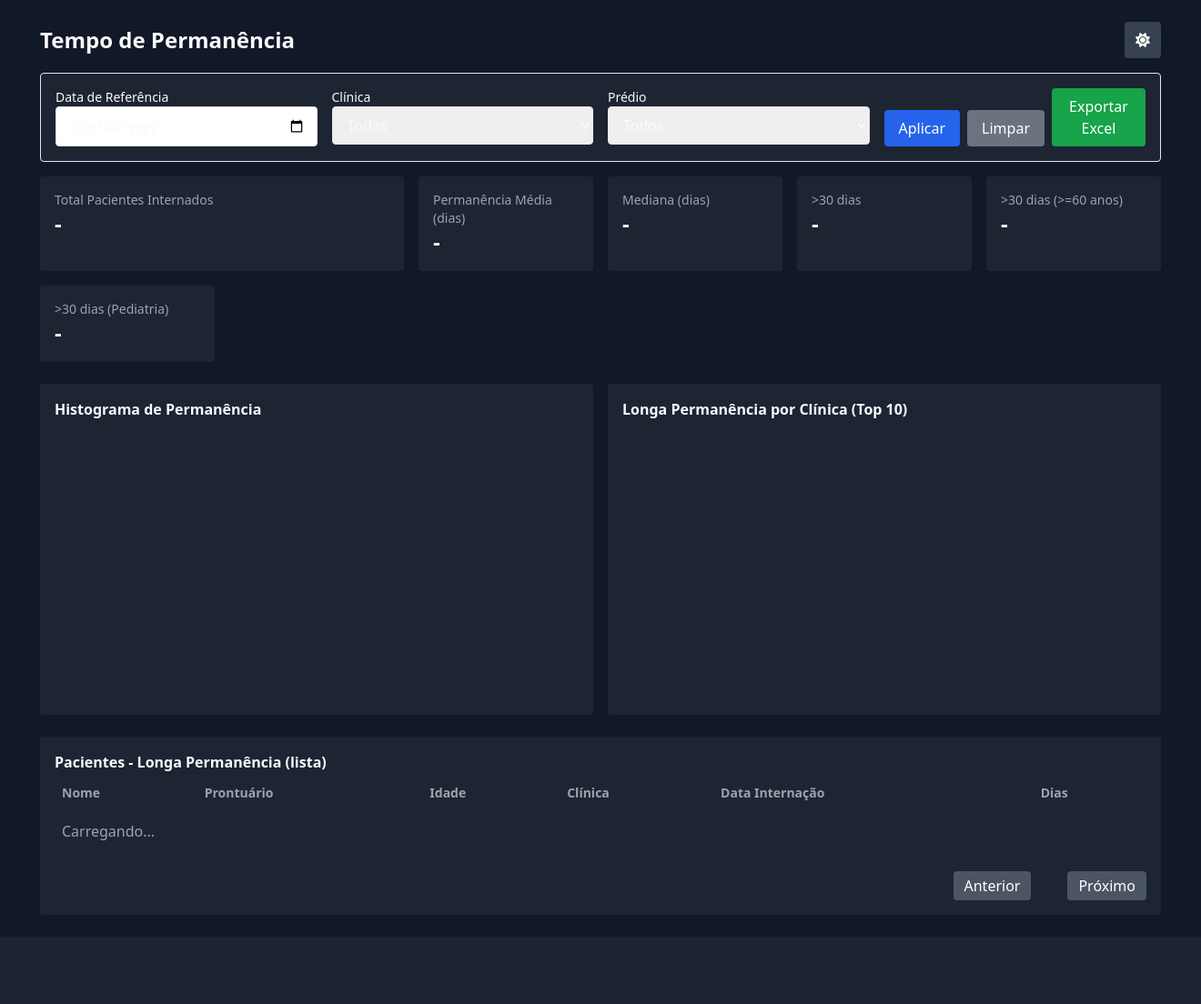
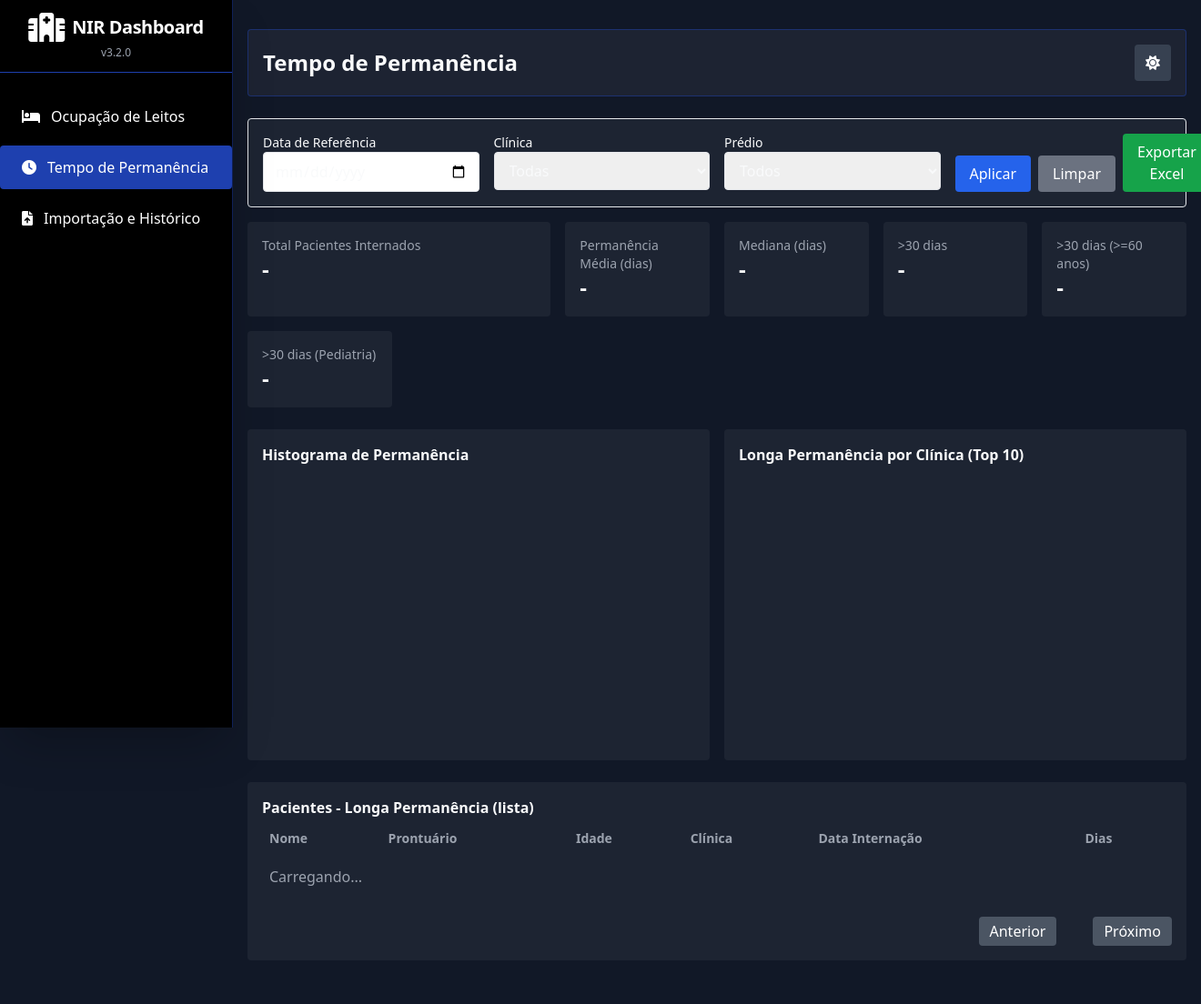
Before and after one commit to joabeoliveira/ocupacao, a Flask app: page /tempo_permanencia in a window 1320 px wide. Shown: the whole page at 91% size. Before the commit the page ends 990 px from the top, so only its background shows below. Run offline with Flask 3, Linux system fonts and the light colour scheme; a map, chart or similar area stays blank; some libraries are stand-ins or nearby versions.

Commit message:
Add Tempo de Permanência to sidebar navigation in all pages

```diff
--- a/templates/index.html
+++ b/templates/index.html
@@ -104,6 +104,12 @@
                         <a href="/painel" class="flex items-center px-6 py-3 hover:bg-blue-800 rounded transition">
                             <i class="fas fa-bed mr-3"></i>
                             Ocupação de Leitos
+                        </a>
+                    </li>
+                    <li>
+                        <a href="/tempo_permanencia" class="flex items-center px-6 py-3 hover:bg-blue-800 rounded transition">
+                            <i class="fas fa-clock mr-3"></i>
+                            Tempo de Permanência
                         </a>
                     </li>
                     <li>
--- a/templates/painel.html
+++ b/templates/painel.html
@@ -103,6 +103,12 @@
                         <a href="/painel" class="flex items-center px-6 py-3 bg-blue-800 rounded transition">
                             <i class="fas fa-bed mr-3"></i>
                             Ocupação de Leitos
+                        </a>
+                    </li>
+                    <li>
+                        <a href="/tempo_permanencia" class="flex items-center px-6 py-3 hover:bg-blue-800 rounded transition">
+                            <i class="fas fa-clock mr-3"></i>
+                            Tempo de Permanência
                         </a>
                     </li>
                     <li>
--- a/templates/tempo_permanencia.html
+++ b/templates/tempo_permanencia.html
@@ -12,23 +12,66 @@
             --bg-primary: #111827;
             --text-primary: #F9FAFB;
             --card-bg: linear-gradient(to bottom right, #1F2937, #111827);
+            --sidebar-bg: #000000;
+            --border-color: rgba(30, 64, 175, 0.5);
         }
         [data-theme="light"] {
             --bg-primary: #F3F4F6;
             --text-primary: #111827;
             --card-bg: linear-gradient(to bottom right, #FFFFFF, #F9FAFB);
+            --sidebar-bg: #1E3A8A;
+            --border-color: rgba(59, 130, 246, 0.3);
         }
         .bg-theme { background: var(--bg-primary); color: var(--text-primary); }
     </style>
 </head>
 <body class="bg-theme font-sans" style="min-height:100vh;">
-    <div class="container mx-auto p-6">
-        <div class="flex items-center justify-between mb-4">
-            <h1 class="text-2xl font-bold">Tempo de Permanência</h1>
-            <div>
-                <button onclick="toggleTheme()" id="theme-toggle" class="px-3 py-2 bg-gray-700 text-white rounded"><i id="theme-icon" class="fas fa-sun"></i></button>
+    <!-- Sidebar -->
+    <div class="flex">
+        <aside class="w-64 h-screen text-white flex flex-col fixed left-0 top-0 z-10 shadow-2xl" style="background-color: var(--sidebar-bg); border-right: 1px solid var(--border-color);">
+            <div class="flex flex-col items-center justify-center h-20 py-2" style="border-bottom: 1px solid #1E40AF;">
+                <div class="flex items-center">
+                    <i class="fas fa-hospital-alt fa-2x mr-2"></i>
+                    <span class="font-semibold text-xl tracking-tight">NIR Dashboard</span>
+                </div>
+                <span class="text-xs text-gray-400 mt-1" id="app-version">v3.2.0</span>
             </div>
-        </div>
+            <nav class="flex-1 py-6">
+                <ul class="space-y-2">
+                    <li>
+                        <a href="/painel" class="flex items-center px-6 py-3 hover:bg-blue-800 rounded transition">
+                            <i class="fas fa-bed mr-3"></i>
+                            Ocupação de Leitos
+                        </a>
+                    </li>
+                    <li>
+                        <a href="/tempo_permanencia" class="flex items-center px-6 py-3 bg-blue-800 rounded transition">
+                            <i class="fas fa-clock mr-3"></i>
+                            Tempo de Permanência
+                        </a>
+                    </li>
+                    <li>
+                        <a href="/" class="flex items-center px-6 py-3 hover:bg-blue-800 rounded transition">
+                            <i class="fas fa-file-upload mr-3"></i>
+                            Importação e Histórico
+                        </a>
+                    </li>
+                </ul>
+            </nav>
+        </aside>
+
+        <!-- Main Content -->
+        <div class="flex-1 ml-64">
+            <div class="container mx-auto mt-8 px-4 pb-12">
+                <!-- Header -->
+                <div class="flex items-center justify-between mb-6 bg-white/5 p-4 rounded border" style="border-color: var(--border-color);">
+                    <h1 class="text-2xl font-bold">Tempo de Permanência</h1>
+                    <div>
+                        <button onclick="toggleTheme()" id="theme-toggle" class="px-3 py-2 bg-gray-700 text-white rounded hover:bg-gray-600">
+                            <i id="theme-icon" class="fas fa-sun"></i>
+                        </button>
+                    </div>
+                </div>
 
         <!-- Filtros -->
         <div class="bg-white/5 p-4 rounded mb-4 border">
@@ -267,5 +310,8 @@ function exportExcel(){
 
 document.addEventListener('DOMContentLoaded', ()=>{ loadTheme(); loadClinicasFilter(); loadData(); });
 </script>
+            </div>
+        </div>
+    </div>
 </body>
 </html>
```
